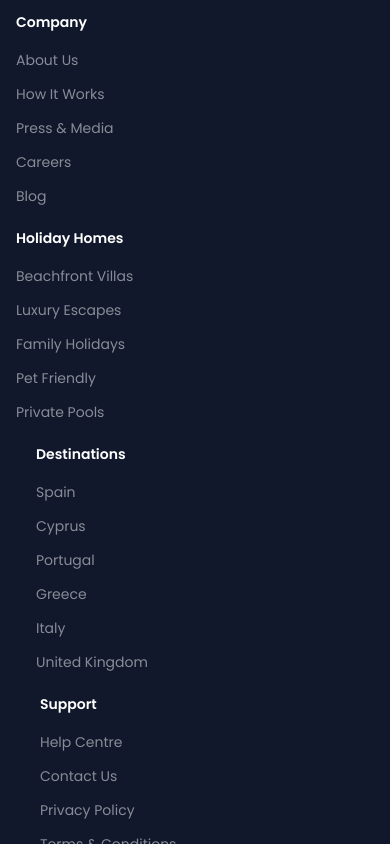
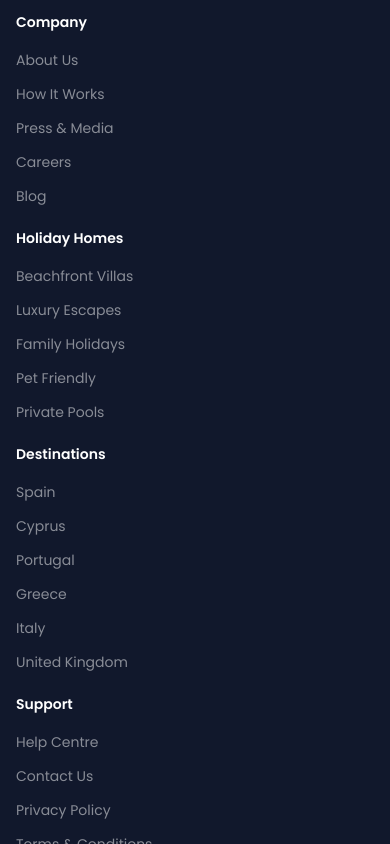
Before and after one commit to payalptoliya416/key_to_holiday, a Next.js app: page / in a window 390 px wide. Shown: the part 11156-12000 px from the top of the page. Built offline with nearby package versions, Linux system fonts and the light colour scheme.

Commit message:
footer gap

```diff
--- a/src/components/footer/Footer.tsx
+++ b/src/components/footer/Footer.tsx
@@ -50,7 +50,7 @@ function Footer() {
      {!hideNewsletter && <NewsletterSection />}
       <footer className="bg-[#11182C] text-white">
         <div className="container-custom pt-[70px]">
-          <div className="grid grid-cols-12 gap-5 sm:gap-0">
+          <div className="grid grid-cols-12 gap-5 lg:gap-0">
             <div className="col-span-12 lg:col-span-4">
               <Link href="/">
               <Image
@@ -125,7 +125,7 @@ function Footer() {
             </div>
 
             {/* Holiday Homes */}
-            <div className="col-span-12 sm:col-span-4 lg:col-span-2">
+            <div className="col-span-12 sm:col-span-6 lg:col-span-2">
               <h3 className="mb-4 text-sm font-semibold">Holiday Homes</h3>
 
               <ul className="space-y-[10px]">
@@ -143,7 +143,7 @@ function Footer() {
             </div>
 
             {/* Destinations */}
-            <div className="col-span-12 sm:col-span-4 lg:col-span-2 pl-5">
+            <div className="col-span-12 sm:col-span-6 lg:col-span-2 sm:pl-5">
               <h3 className="mb-4 text-sm font-semibold">Destinations</h3>
 
               <ul className="space-y-[10px]">
@@ -161,7 +161,7 @@ function Footer() {
             </div>
 
             {/* Support */}
-            <div className="col-span-12 sm:col-span-4 lg:col-span-2 pl-6">
+            <div className="col-span-12 sm:col-span-6 lg:col-span-2 sm:pl-6">
               <h3 className="mb-4 text-sm font-semibold">Support</h3>
 
               <ul className="space-y-[10px]">
```
